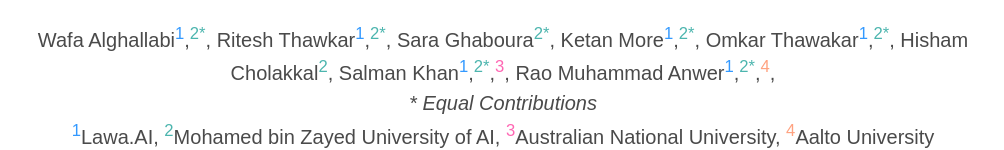
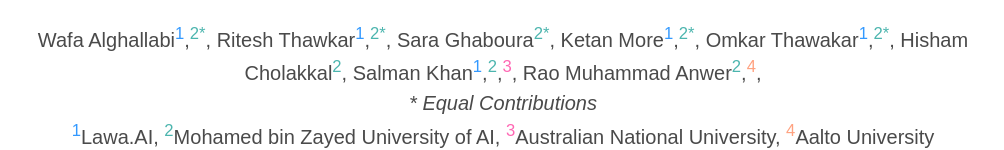
Before and after one commit to mbzuai-oryx/FannOrFlop, a plain HTML site: page index.html in a window 1280 px wide. Shown: the part 196-346 px from the top of the page, without its empty margins (137-1141 px from the left). Drawn offline with nearby package versions, Linux system fonts and the light colour scheme; some icons are missing; a web font is replaced by a local one.

Commit message:
Update index.html

```diff
--- a/index.html
+++ b/index.html
@@ -108,8 +108,8 @@
                                 Ketan More<sup style="color:#3399FF;">1</sup>,<sup style="color:#4CB5AE;">2*</sup>,
                                 Omkar Thawakar<sup style="color:#3399FF;">1</sup>,<sup style="color:#4CB5AE;">2*</sup>,
                                 Hisham Cholakkal<sup style="color:#4CB5AE;">2</sup>,
-                                Salman Khan<sup style="color:#3399FF;">1</sup>,<sup style="color:#4CB5AE;">2*</sup>,<sup style="color:#FF66B3;">3</sup>,
-                                Rao Muhammad Anwer<sup style="color:#3399FF;">1</sup>,<sup style="color:#4CB5AE;">2*</sup>,<sup style="color:#FFA280;">4</sup>,
+                                Salman Khan<sup style="color:#3399FF;">1</sup>,<sup style="color:#4CB5AE;">2</sup>,<sup style="color:#FF66B3;">3</sup>,
+                                Rao Muhammad Anwer<sup style="color:#4CB5AE;">2</sup>,<sup style="color:#FFA280;">4</sup>,
                             </p>
                             <p><em>* Equal Contributions</em></p>
                             <p>
```
